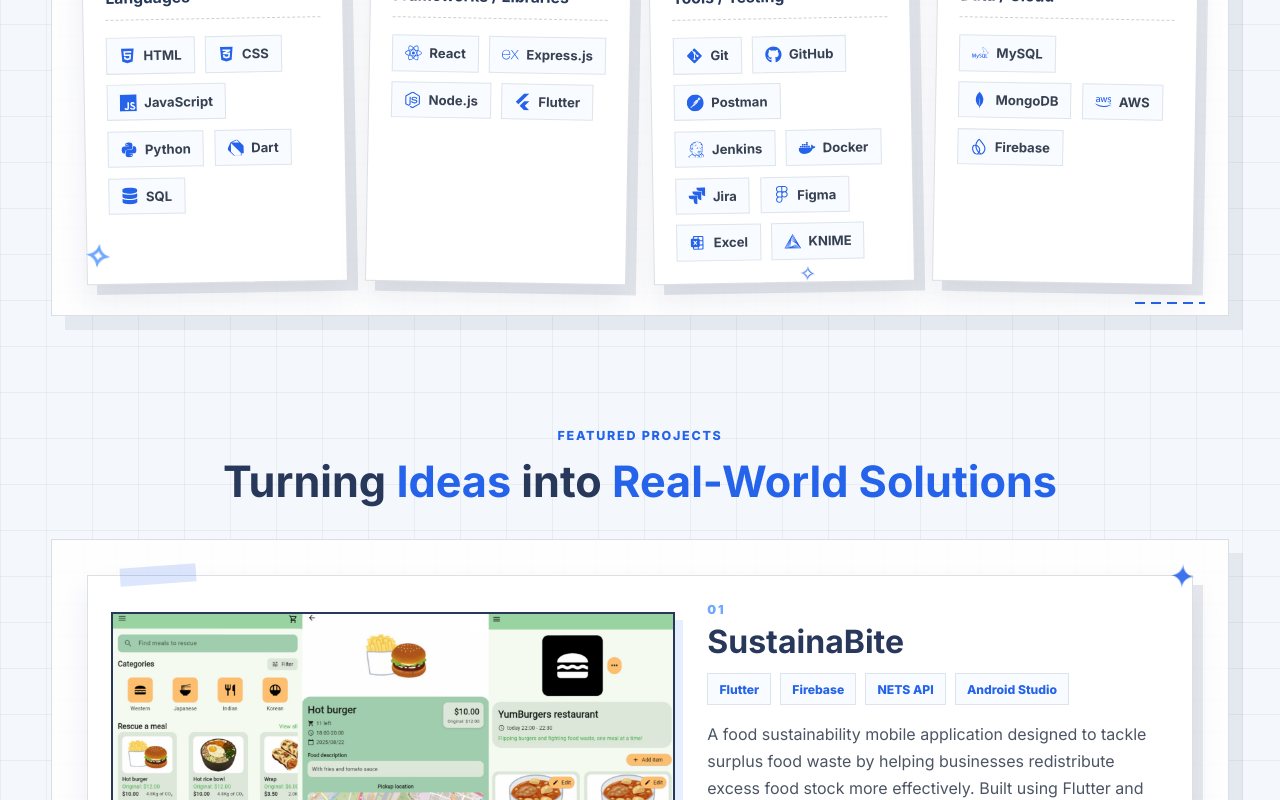
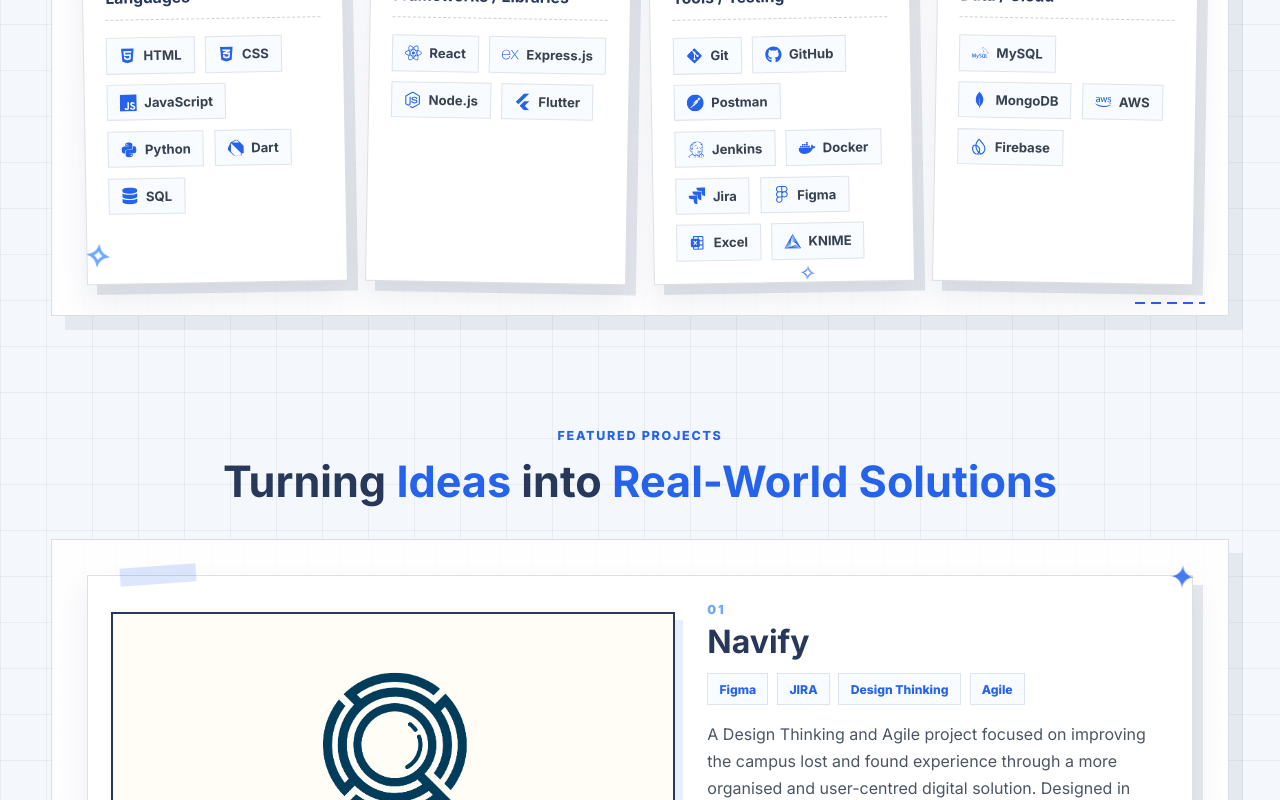
Before and after one commit to myynn/sharmyn-portfolio, a React (Vite) app: page / in a window 1280 px wide. Shown: the part 2000-2800 px from the top of the page. Built offline with nearby package versions, Linux system fonts and the light colour scheme.

Commit message:
Updated projects.js

```diff
--- a/src/components/Projects.jsx
+++ b/src/components/Projects.jsx
@@ -58,28 +58,32 @@
 
                 <div className="project-buttons">
                   {project.live && (
-                    <a
-                      href={project.live}
-                      target="_blank"
-                      rel="noopener noreferrer"
-                    >
+                    <a href={project.live} target="_blank" rel="noopener noreferrer">
                       <FaExternalLinkAlt />
                       Live Site
                     </a>
                   )}
 
                   {project.github && (
-                    <a
-                      href={project.github}
-                      target="_blank"
-                      rel="noopener noreferrer"
-                    >
+                    <a href={project.github} target="_blank" rel="noopener noreferrer">
                       <FaGithub />
                       GitHub
                     </a>
                   )}
 
-                  {!project.live && !project.github && (
+                  {project.caseStudy && (
+                    <a href={project.caseStudy} target="_blank" rel="noopener noreferrer">
+                      Case Study
+                    </a>
+                  )}
+
+                  {project.prototype && (
+                    <a href={project.prototype} target="_blank" rel="noopener noreferrer">
+                      Figma Prototype
+                    </a>
+                  )}
+
+                  {!project.live && !project.github && !project.caseStudy && !project.prototype && (
                     <span className="project-private">Case study available on request</span>
                   )}
                 </div>
--- a/src/data/projects.js
+++ b/src/data/projects.js
@@ -2,8 +2,20 @@
 import strokeguard from "../assets/images/StrokeGuard.png";
 import sustainabite from "../assets/images/SustainaBite-App.png";
 import wandersafe from "../assets/images/IoT-WanderSafe.png";
+import navify from "../assets/images/Navify-app.png";
 
 export const projects = [
+  {
+    title: "Navify",
+    image: navify,
+    description:
+      "A Design Thinking and Agile project focused on improving the campus lost and found experience through a more organised and user-centred digital solution. Designed in Figma and planned using JIRA, the project follows Define, Ideate, and Prototype phases to demonstrate UI/UX design, sprint planning, usability testing, and iterative prototyping.",
+    tech: ["Figma", "JIRA", "Design Thinking", "Agile"],
+    github: null,
+    live: null,
+    caseStudy: "/docs/navify-case-study.pdf",
+    prototype: "https://www.figma.com/community/file/1533562181571810962/amdt-part3-sharmynho-2400847f",
+  },
   {
     title: "SustainaBite",
     image: sustainabite,
```
Also changed, not shown: src/assets/images/Navify-app.png (added), 1 other file (tests, documents, lock files or other folders).
